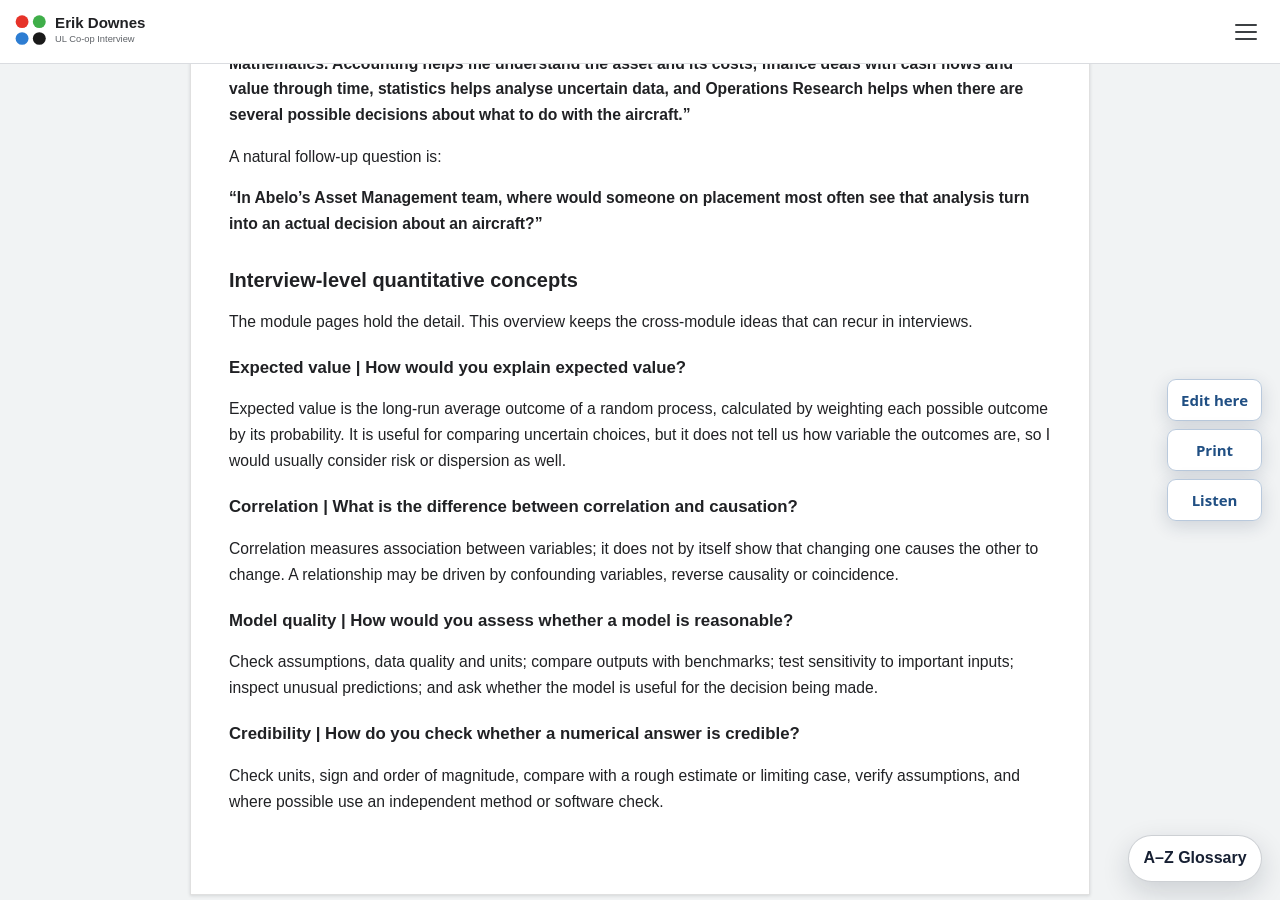
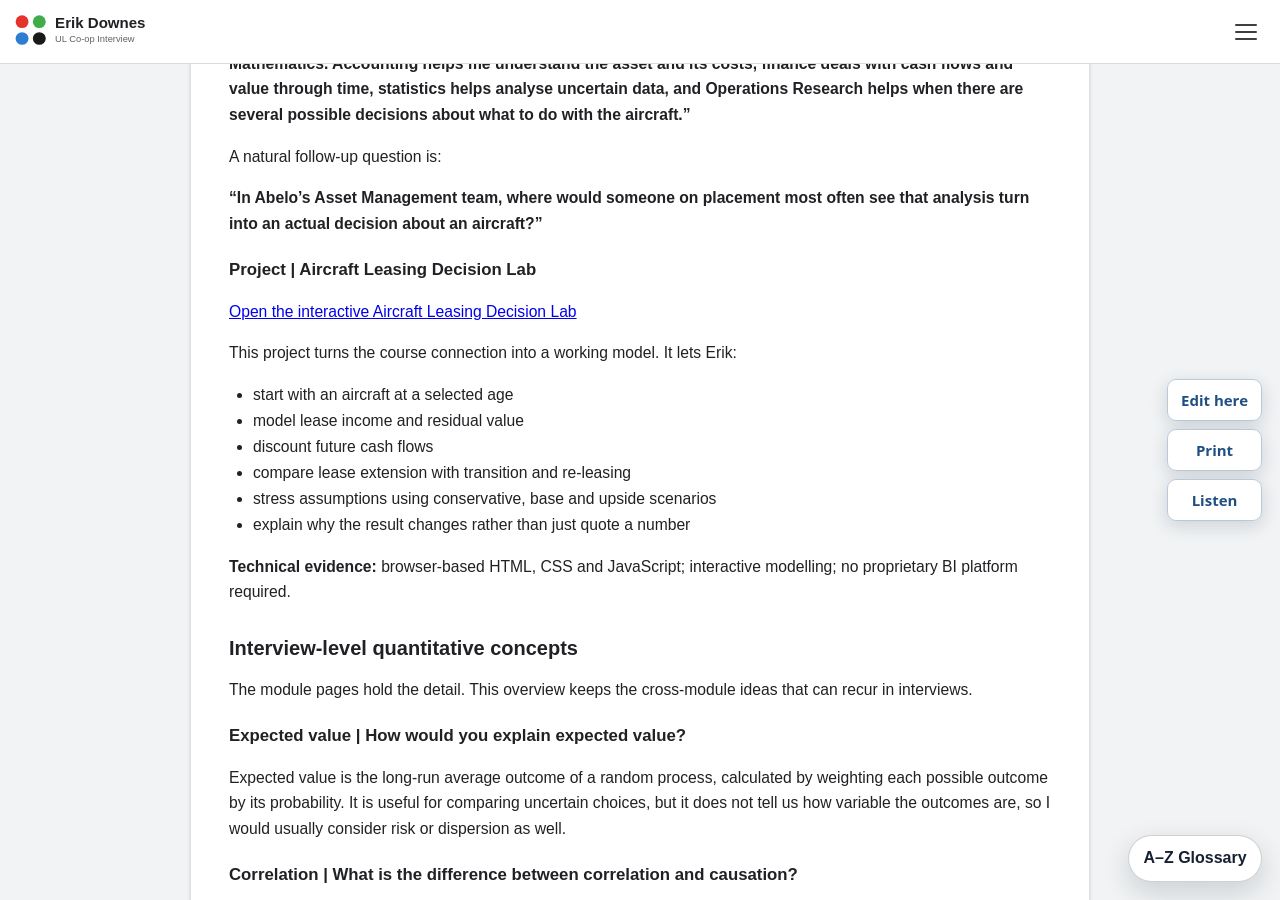
Before and after one commit to ronandownes/coop, a Jekyll site: the page built from modules-projects.md, in a window 1280 px wide and 900 px high, scrolled down 3591 px. Built offline with Jekyll 4.4.1, drawn with Linux system fonts in a browser that asks for light colours.

Commit message:
Add leasing dashboard project to modules

```diff
--- a/modules-projects.md
+++ b/modules-projects.md
@@ -149,6 +149,21 @@ A natural follow-up question is:
 
 **“In Abelo’s Asset Management team, where would someone on placement most often see that analysis turn into an actual decision about an aircraft?”**
 
+### Project | Aircraft Leasing Decision Lab
+
+[Open the interactive Aircraft Leasing Decision Lab]({{ '/lease-dashboard.html' | relative_url }})
+
+This project turns the course connection into a working model. It lets Erik:
+
+- start with an aircraft at a selected age
+- model lease income and residual value
+- discount future cash flows
+- compare lease extension with transition and re-leasing
+- stress assumptions using conservative, base and upside scenarios
+- explain why the result changes rather than just quote a number
+
+**Technical evidence:** browser-based HTML, CSS and JavaScript; interactive modelling; no proprietary BI platform required.
+
 ## Interview-level quantitative concepts
 
 The module pages hold the detail. This overview keeps the cross-module ideas that can recur in interviews.
```
